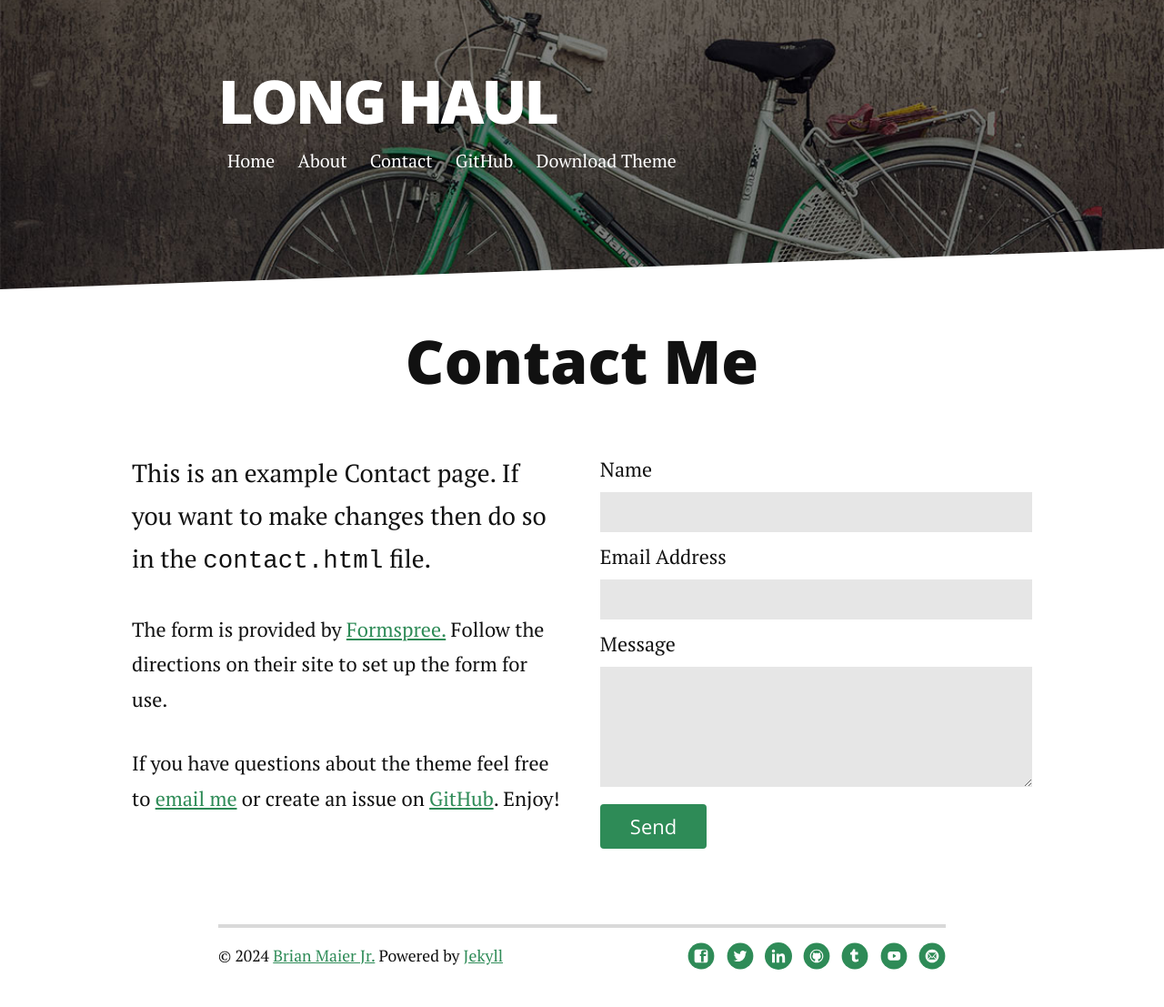
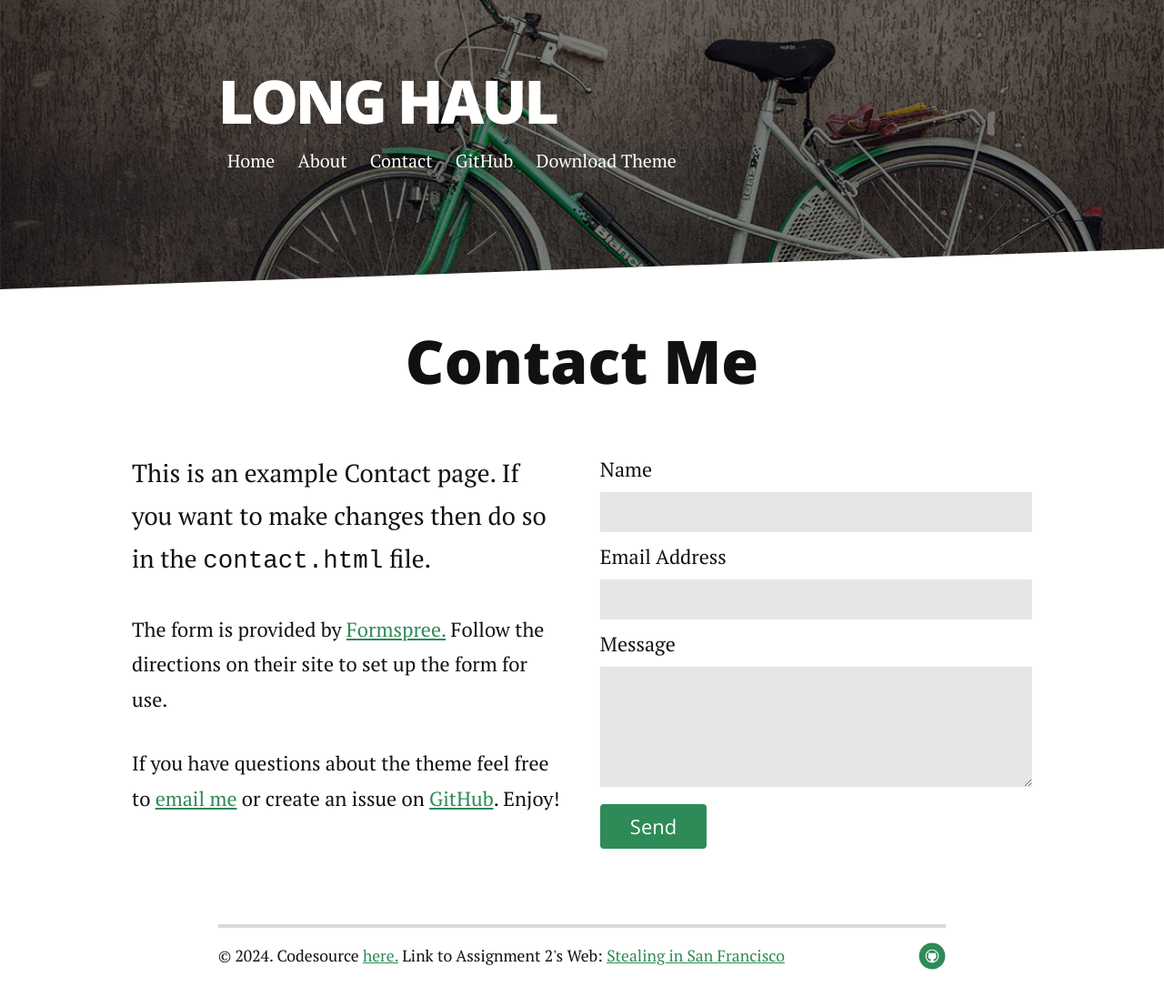
Before and after one commit to Marcrulo/Marcrulo.github.io, a Jekyll site: the page built from contact.md, in a window 1280 px wide. Shown: the whole page at 91% size. Built offline with Jekyll 4.4.1, drawn with Linux system fonts in a browser that asks for light colours; nearby versions of some CDN libraries.

Commit message:
Update footer

```diff
--- a/_includes/footer.html
+++ b/_includes/footer.html
@@ -1,33 +1,15 @@
 <div class="footer">
 	<div class="container">
 		<p class="copy">
-			&copy; {{ site.time | date: '%Y' }}
-			<a href="http://brianmaierjr.com">Brian Maier Jr.</a> Powered by
-			<a href="http://jekyllrb.com">Jekyll</a>
+			&copy; {{ site.time | date: '%Y' }}. Codesource
+			<a href="https://github.com/Marcrulo/Marcrulo.github.io/tree/master"> here.</a> Link to Assignment 2's Web:
+			<a href="https://theresestein.github.io/">Stealing in San Francisco </a>
 		</p>
 
 		<div class="footer-links">
 			<ul class="noList">
-				{%- if site.social.facebook -%}
-					{%- include footer_links/facebook_icon.html -%}
-				{%- endif -%}
-				{%- if site.social.twitter -%}
-					{%- include footer_links/twitter_icon.html -%}
-				{%- endif -%}
-				{%- if site.social.linkedin -%}
-					{%- include footer_links/linkedin_icon.html -%}
-				{%- endif -%}
 				{%- if site.social.github -%}
 					{%- include footer_links/github_icon.html -%}
-				{%- endif -%}
-				{%- if site.social.tumblr -%}
-					{%- include footer_links/tumblr_icon.html -%}
-				{%- endif -%}
-				{%- if site.social.youtube -%}
-					{%- include footer_links/youtube_icon.html -%}
-				{%- endif -%}
-				{%- if site.social.email -%}
-					{%- include footer_links/email_icon.html -%}
 				{%- endif -%}
 			</ul>
 		</div>
```
Also changed, not shown: index.html (+2 -29 lines).
